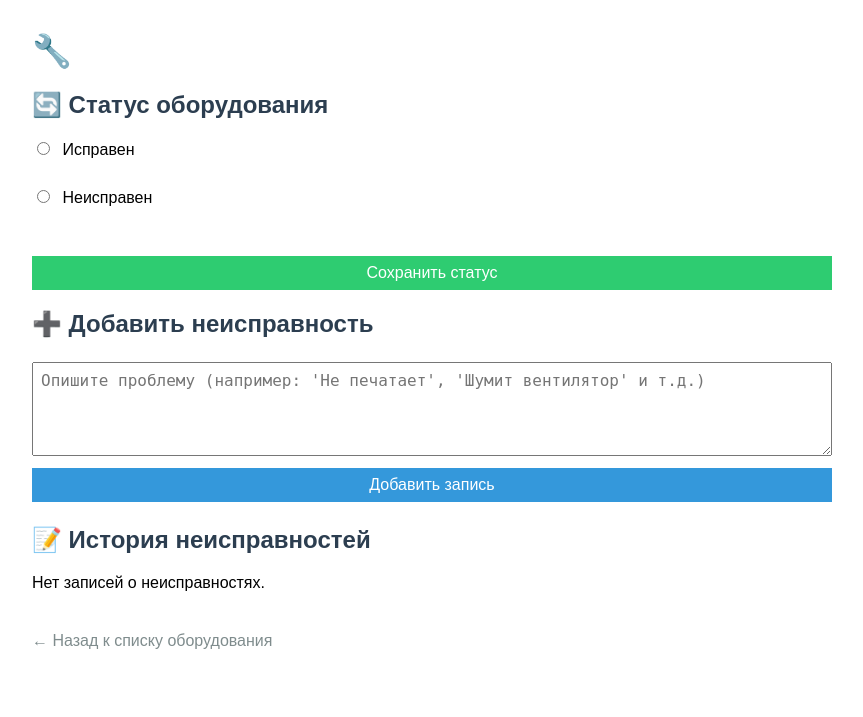
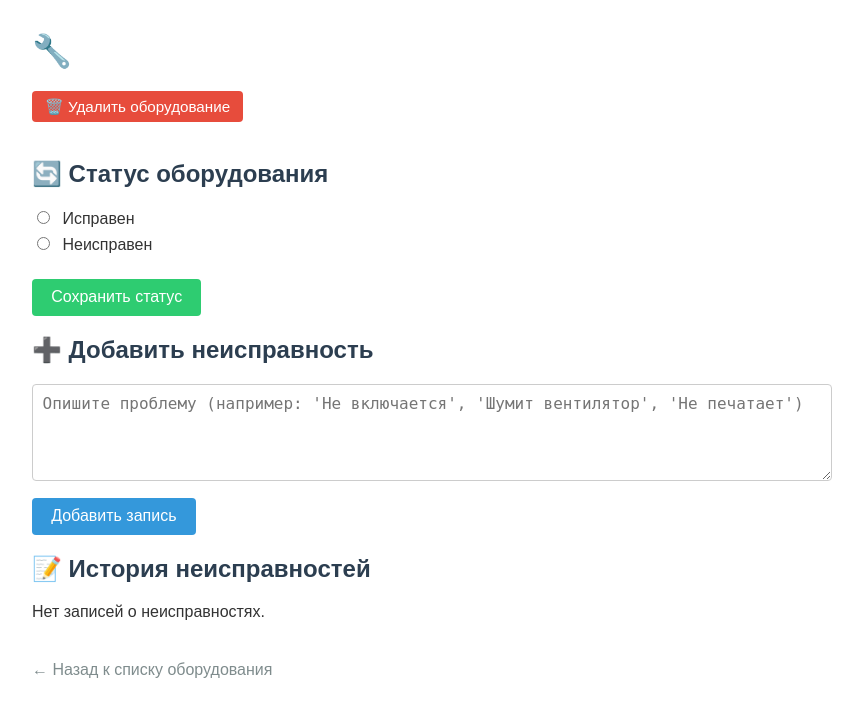
Before and after one commit to GreenMan2022/spisok_avtomatov, a Flask app: template templates/todo.html in a window 1280 px wide. Shown: the top 717 px of the page, without its empty margins (208-1071 px from the left). Run offline with Flask 3, Linux system fonts and the light colour scheme; the template is opened without the code that fills it, so the values that code supplies are empty; some libraries are stand-ins or nearby versions.

Commit message:
Update todo.html

```diff
--- a/templates/todo.html
+++ b/templates/todo.html
@@ -5,43 +5,130 @@
     <meta name="viewport" content="width=device-width, initial-scale=1">
     <title>{{ equip.name }}</title>
     <style>
-        body { font-family: Arial, sans-serif; max-width: 800px; margin: 2rem auto; padding: 0 1rem; }
-        h1, h2 { color: #2c3e50; }
-        form { margin: 1.5rem 0; }
-        textarea, button { width: 100%; padding: 0.5rem; font-size: 1rem; box-sizing: border-box; }
-        button { background: #3498db; color: white; border: none; cursor: pointer; margin-top: 0.5rem; }
-        button:hover { background: #2980b9; }
-        input[type="radio"] { margin-right: 0.5rem; }
-        label { display: block; margin: 0.3rem 0; }
-        ul { list-style: none; padding: 0; }
-        li { padding: 0.75rem; margin: 0.5rem 0; background: #f9f9f9; border-radius: 4px; }
-        .back { display: inline-block; margin-top: 1.5rem; color: #7f8c8d; text-decoration: none; }
-        .back:hover { text-decoration: underline; }
+        body {
+            font-family: Arial, sans-serif;
+            max-width: 800px;
+            margin: 2rem auto;
+            padding: 0 1rem;
+            background-color: #fff;
+            color: #333;
+        }
+        h1, h2 {
+            color: #2c3e50;
+        }
+        form {
+            margin: 1rem 0;
+        }
+        textarea, input[type="text"] {
+            width: 100%;
+            padding: 0.6rem;
+            font-size: 1rem;
+            box-sizing: border-box;
+            border: 1px solid #ccc;
+            border-radius: 4px;
+            margin-bottom: 0.8rem;
+        }
+        button {
+            background: #3498db;
+            color: white;
+            border: none;
+            padding: 0.6rem 1.2rem;
+            cursor: pointer;
+            font-size: 1rem;
+            border-radius: 4px;
+        }
+        button:hover {
+            background: #2980b9;
+        }
+        .btn-success {
+            background: #2ecc71;
+        }
+        .btn-success:hover {
+            background: #27ae60;
+        }
+        .btn-delete {
+            background: #e74c3c;
+            color: white;
+            padding: 0.4rem 0.8rem;
+            font-size: 0.95em;
+            border: none;
+            border-radius: 4px;
+            cursor: pointer;
+        }
+        .btn-delete:hover {
+            background: #c0392b;
+        }
+        input[type="radio"] {
+            margin-right: 0.5rem;
+        }
+        label {
+            display: block;
+            margin: 0.4rem 0;
+        }
+        ul {
+            list-style: none;
+            padding: 0;
+        }
+        li {
+            padding: 0.8rem;
+            margin: 0.6rem 0;
+            background: #f9f9f9;
+            border-radius: 6px;
+            border-left: 4px solid #3498db;
+        }
+        .edit-link {
+            color: #f39c12;
+            text-decoration: none;
+            font-size: 0.9em;
+            display: inline-block;
+            margin-top: 0.4rem;
+        }
+        .edit-link:hover {
+            text-decoration: underline;
+        }
+        .back {
+            display: inline-block;
+            margin-top: 1.5rem;
+            color: #7f8c8d;
+            text-decoration: none;
+        }
+        .back:hover {
+            text-decoration: underline;
+        }
     </style>
 </head>
 <body>
     <h1>🔧 {{ equip.name }}</h1>
 
+    <!-- Кнопка удаления оборудования -->
+    <form method="POST"
+          action="{{ url_for('delete_equipment_route', equip_id=equip.id) }}"
+          onsubmit="return confirm('Вы уверены, что хотите удалить это оборудование и ВСЕ связанные записи? Это действие нельзя отменить.');"
+          style="display: inline;">
+        <button type="submit" class="btn-delete">🗑️ Удалить оборудование</button>
+    </form>
+    <br><br>
+
     <h2>🔄 Статус оборудования</h2>
-    <form method="POST" action="{{ url_for('update_status_route', equip_id=equip.id) }}" style="margin: 1rem 0;">
+    <form method="POST" action="{{ url_for('update_status_route', equip_id=equip.id) }}">
         <label>
             <input type="radio" name="status" value="исправен" {% if equip.status == 'исправен' %}checked{% endif %}>
             Исправен
         </label>
-        <br>
         <label>
             <input type="radio" name="status" value="неисправен" {% if equip.status == 'неисправен' %}checked{% endif %}>
             Неисправен
         </label>
-        <br><br>
-        <button type="submit" style="background: #2ecc71;">
-            Сохранить статус
-        </button>
+        <br>
+        <button type="submit" class="btn-success">Сохранить статус</button>
     </form>
 
     <h2>➕ Добавить неисправность</h2>
     <form method="POST" action="{{ url_for('add_issue_route', equip_id=equip.id) }}">
-        <textarea name="description" placeholder="Опишите проблему (например: 'Не печатает', 'Шумит вентилятор' и т.д.)" rows="4" required></textarea><br>
+        <textarea name="description"
+                  placeholder="Опишите проблему (например: 'Не включается', 'Шумит вентилятор', 'Не печатает')"
+                  rows="4"
+                  required></textarea>
         <button type="submit">Добавить запись</button>
     </form>
 
@@ -51,7 +138,10 @@
         {% for issue in issues %}
             <li>
                 <strong>{{ issue.description }}</strong>
-                <br><small>Добавлено: {{ issue.created_at }}</small>
+                <br>
+                <small>Добавлено: {{ issue.created_at }}</small>
+                <br>
+                <a href="{{ url_for('edit_issue_route', issue_id=issue.id) }}" class="edit-link">✏️ Редактировать</a>
             </li>
         {% endfor %}
         </ul>
```
